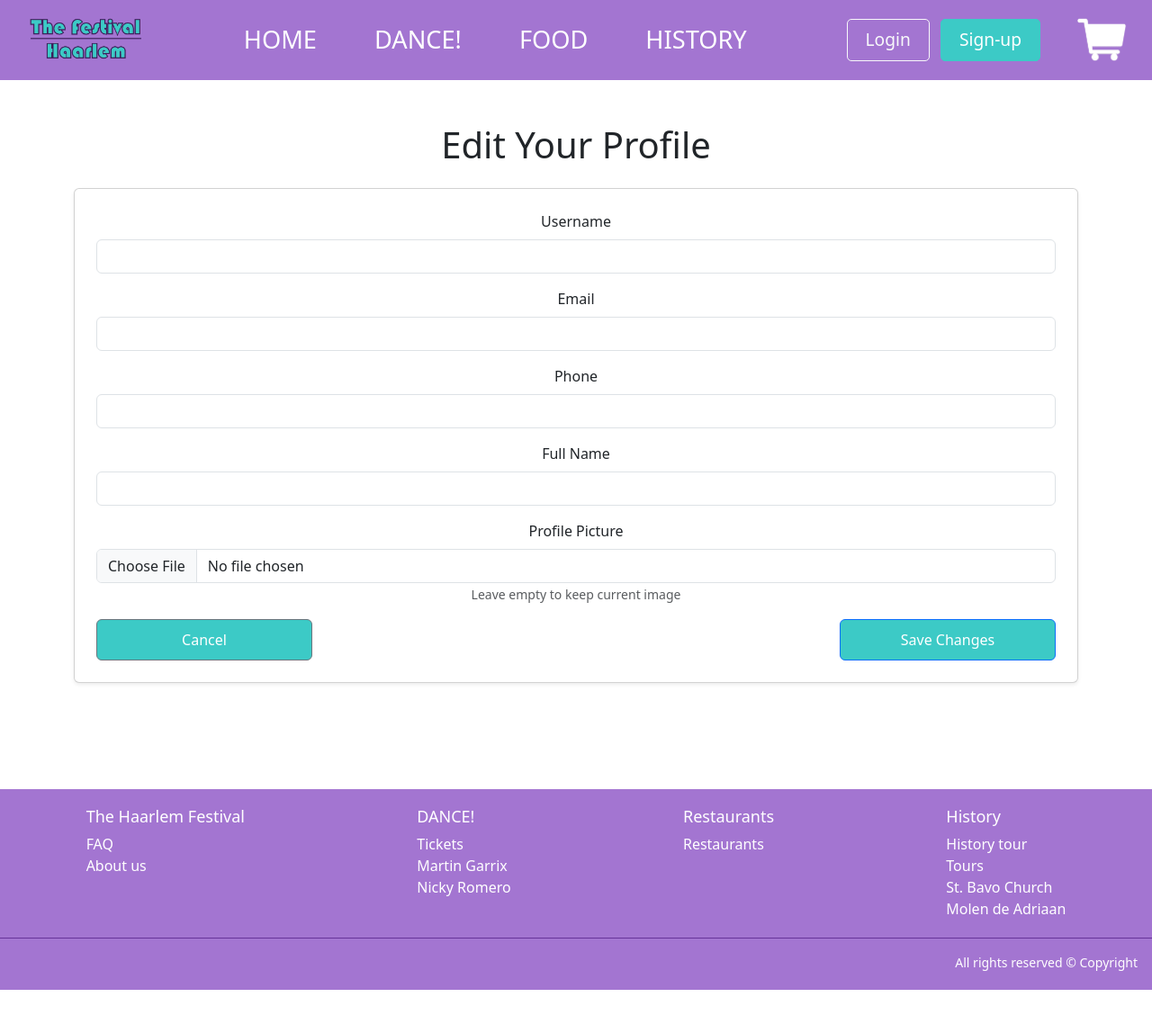
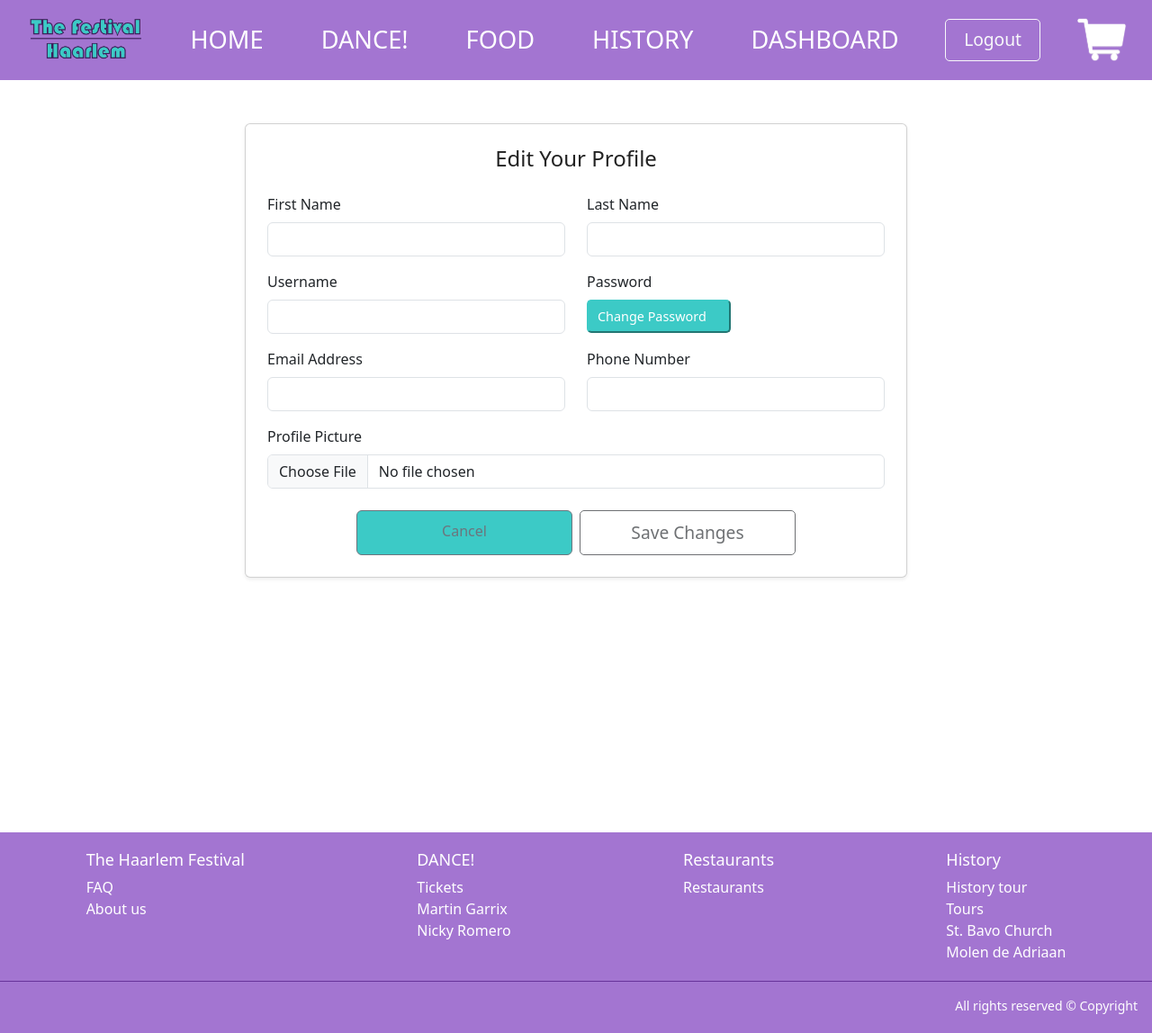
Before and after one commit to Juul-vde/Applicatie-ontwikkeling-Haarlem-Festival-2, a PHP site: page /views/user/edit-profile.php in a window 1280 px wide. Shown: the whole page at 90% size. Before the commit the page ends 1100 px from the top, so only its background shows below. Run offline with PHP 8.4, Linux system fonts and the light colour scheme; the visitor is signed in with stand-in values (Sample User, id 1).

Commit message:
Edit profile first drafts

```diff
--- a/app/public/css/style.css
+++ b/app/public/css/style.css
@@ -97,6 +97,24 @@
 
 .btn-smaller:hover {
   background-color: #227C79;
+}
+
+.passwd-button {
+  width: 10rem;
+  padding: 6px 10px;
+  background-color: #3CCAC6;
+  color: white;
+  border-color: #3CCAC6;
+  border-radius: 5px;
+  font-size: 0.9rem;
+  text-align: left;
+  margin-left: 0;
+  display: block;
+}
+
+.passwd-button:hover {
+  background-color: #227C79;
+  border-color: #227C79;
 }
 
 .link {
--- a/app/views/user/dashboard.php
+++ b/app/views/user/dashboard.php
@@ -22,7 +22,10 @@
                 </div>
             <?php endif; ?>
 
-            <a href="/user/edit-profile" class="btn btn-primary btn-smaller mt-3">Edit Profile</a>
+            <div class="d-flex justify-content-center mt-4 gap-3">
+                <a href="/user/editProfile" class="btn btn-primary btn-smaller">Edit Profile</a>
+                <a href="#" class="btn btn-danger btn-smaller">Delete Account</a>
+            </div>
         </div>
     </div>
 </main>
--- a/app/views/user/edit-profile.php
+++ b/app/views/user/edit-profile.php
@@ -1,75 +1,136 @@
-<?php include_once __DIR__ . '/../header.php';
-
+<?php
+// Start the session before any output
 if (session_status() == PHP_SESSION_NONE) {
     session_start();
 }
 
-// Check for success or error messages
-$successMessage = $_SESSION['success_message'] ?? null;
-$errorMessage = $_SESSION['error_message'] ?? null;
+// Redirect if not logged in
+if (!isset($_SESSION['loggedIn']) || $_SESSION['loggedIn'] === false) {
+    header('Location: /user/login');
+    exit;
+}
 
-// Clear the messages after displaying them
-unset($_SESSION['success_message']);
-unset($_SESSION['error_message']);
+include_once __DIR__ . '/../header.php';
+
+// Split the full name into first and last name if available
+$firstName = '';
+$lastName = '';
+if (!empty($user->fullname)) {
+    $nameParts = explode(' ', $user->fullname, 2);
+    $firstName = $nameParts[0] ?? '';
+    $lastName = $nameParts[1] ?? '';
+}
 ?>
 
-<main class="container mt-5">
+<main class="container mt-5 mb-5">
     <div class="page-container">
-        <h1 class="mb-4">Edit Your Profile</h1>
+        <div class="row justify-content-center">
+            <div class="col-md-8">
+                <div class="card shadow-sm">
+                    <div class="card-body p-4">
+                        <h2 class="text-center mb-4 text-cyan">Edit Your Profile</h2>
 
-        <?php if ($successMessage): ?>
+                        <?php if (isset($_SESSION['success_message'])): ?>
                             <div class="alert alert-success">
-                <?= htmlspecialchars($successMessage) ?>
+                                <?= htmlspecialchars($_SESSION['success_message']) ?>
                             </div>
+                            <?php unset($_SESSION['success_message']); ?>
                         <?php endif; ?>
 
-        <?php if ($errorMessage): ?>
+                        <?php if (isset($_SESSION['error_message'])): ?>
                             <div class="alert alert-danger">
-                <?= htmlspecialchars($errorMessage) ?>
+                                <?= htmlspecialchars($_SESSION['error_message']) ?>
                             </div>
+                            <?php unset($_SESSION['error_message']); ?>
                         <?php endif; ?>
 
-        <div class="card p-4 shadow-sm">
-            <form method="POST" action="/user/updateProfile" enctype="multipart/form-data">
-                <div class="mb-3">
-                    <label for="username" class="form-label">Username</label>
+                        <form id="editProfileForm" method="POST" action="/user/updateProfile" enctype="multipart/form-data">
+                            <div class="row mb-3">
+                                <div class="col-md-6">
+                                    <label for="firstName" class="form-label text-start d-block">First Name</label>
+                                    <input type="text" class="form-control" id="firstName" name="firstName" value="<?= htmlspecialchars($firstName) ?>" required>
+                                </div>
+                                <div class="col-md-6">
+                                    <label for="lastName" class="form-label text-start d-block">Last Name</label>
+                                    <input type="text" class="form-control" id="lastName" name="lastName" value="<?= htmlspecialchars($lastName) ?>" required>
+                                </div>
+                            </div>
+
+                            <div class="row mb-3">
+                                <div class="col-md-6">
+                                    <label for="username" class="form-label text-start d-block">Username</label>
                                     <input type="text" class="form-control" id="username" name="username" value="<?= htmlspecialchars($user->username ?? '') ?>" required>
+                                </div>
+                                <div class="col-md-6">
+                                    <label for="password" class="form-label text-start d-block">Password</label>
+                                    <button type="button" class="passwd-button">Change Password</button>
+                                </div>
+                            </div>
+
+                            <div class="row mb-3">
+                                <div class="col-md-6">
+                                    <label for="email" class="form-label text-start d-block">Email Address</label>
+                                    <input type="email" class="form-control" id="email" name="email" value="<?= htmlspecialchars($user->email ?? '') ?>" required>
+                                </div>
+                                <div class="col-md-6">
+                                    <label for="phone" class="form-label text-start d-block">Phone Number</label>
+                                    <input type="text" class="form-control" id="phone" name="phone" value="<?= htmlspecialchars($user->phone ?? '') ?>" required>
+                                </div>
                             </div>
 
                             <div class="mb-3">
-                    <label for="email" class="form-label">Email</label>
-                    <input type="email" class="form-control" id="email" name="email" value="<?= htmlspecialchars($user->email ?? '') ?>" required>
-                </div>
-
-                <div class="mb-3">
-                    <label for="phone" class="form-label">Phone</label>
-                    <input type="text" class="form-control" id="phone" name="phone" value="<?= htmlspecialchars($user->phone ?? '') ?>">
-                </div>
-
-                <div class="mb-3">
-                    <label for="fullname" class="form-label">Full Name</label>
-                    <input type="text" class="form-control" id="fullname" name="fullname" value="<?= htmlspecialchars($user->fullname ?? '') ?>">
-                </div>
-
-                <div class="mb-3">
-                    <label for="image" class="form-label">Profile Picture</label>
+                                <label for="image" class="form-label text-start d-block">Profile Picture</label>
                                 <?php if (!empty($user->image)): ?>
                                     <div class="mb-2">
                                         <img src="<?= htmlspecialchars($user->image) ?>" alt="Current Profile Picture" class="img-thumbnail" style="max-width: 150px;">
-                            <p class="text-muted">Current profile picture</p>
                                     </div>
                                 <?php endif; ?>
-                    <input type="file" class="form-control" id="image" name="image" accept="image/*">
-                    <small class="text-muted">Leave empty to keep current image</small>
+                                <input type="file" class="form-control" id="image" name="image">
                             </div>
 
-                <div class="d-flex justify-content-between">
-                    <a href="/user/dashboard" class="btn btn-secondary btn-smaller">Cancel</a>
-                    <button type="submit" class="btn btn-primary btn-smaller">Save Changes</button>
+                            <!-- Hidden field to store the combined full name -->
+                            <input type="hidden" id="fullname" name="fullname" value="">
+
+                            <div class="d-flex justify-content-center mt-4">
+                                <a href="/user/dashboard" class="btn btn-outline-secondary btn-smaller me-2">Cancel</a>
+                                <button type="submit" id="saveChangesBtn" class="btn btn-signup btn-smaller" disabled>Save Changes</button>
                             </div>
                         </form>
                     </div>
                 </div>
+            </div>
+        </div>
+    </div>
 </main>
 
+<script>
+    // Enable the Save Changes button when any form field is changed
+    document.addEventListener('DOMContentLoaded', function() {
+        const form = document.getElementById('editProfileForm');
+        const saveButton = document.getElementById('saveChangesBtn');
+        const formElements = form.querySelectorAll('input, select, textarea');
+        const firstNameInput = document.getElementById('firstName');
+        const lastNameInput = document.getElementById('lastName');
+        const fullNameInput = document.getElementById('fullname');
+
+        // Function to update the hidden fullname field
+        function updateFullName() {
+            fullNameInput.value = firstNameInput.value + ' ' + lastNameInput.value;
+        }
+
+        // Update fullname when first or last name changes
+        firstNameInput.addEventListener('input', updateFullName);
+        lastNameInput.addEventListener('input', updateFullName);
+
+        // Set initial value
+        updateFullName();
+
+        formElements.forEach(element => {
+            element.addEventListener('input', function() {
+                saveButton.removeAttribute('disabled');
+            });
+        });
+    });
+</script>
+
 <?php include_once __DIR__ . '/../footer.php'; ?>
```
Also changed, not shown: app/controllers/usercontroller.php (+25 -1 lines). Lines whose indentation alone changed are shown as unchanged.
